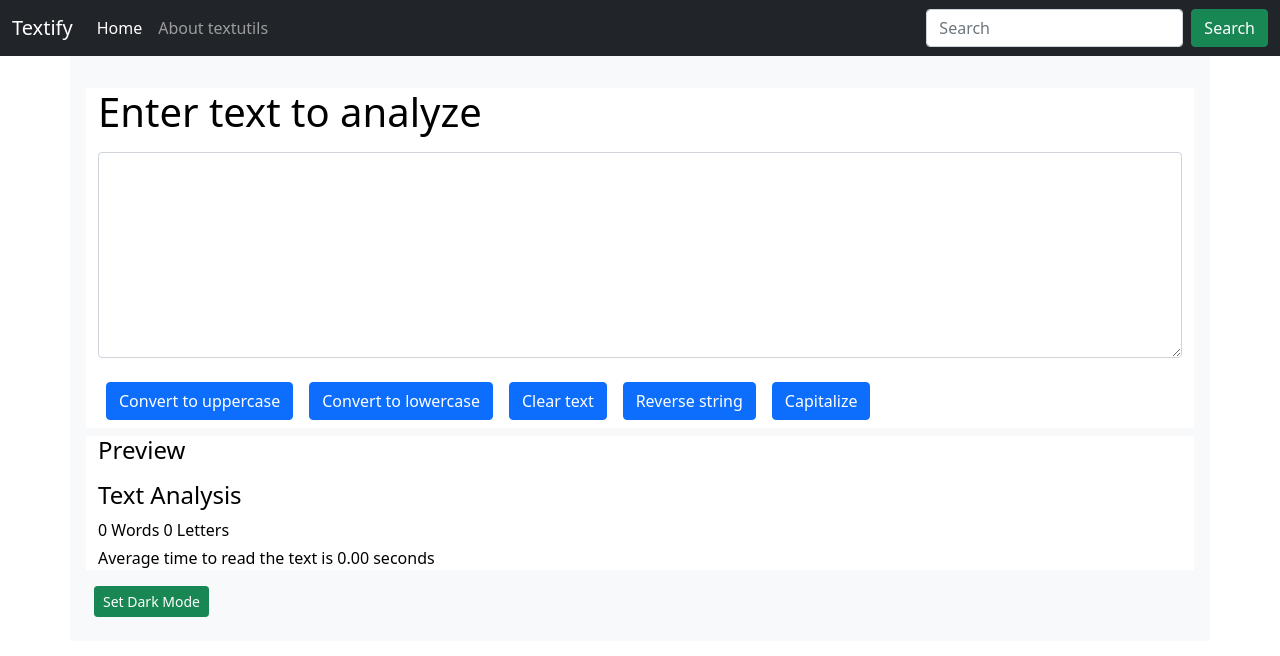
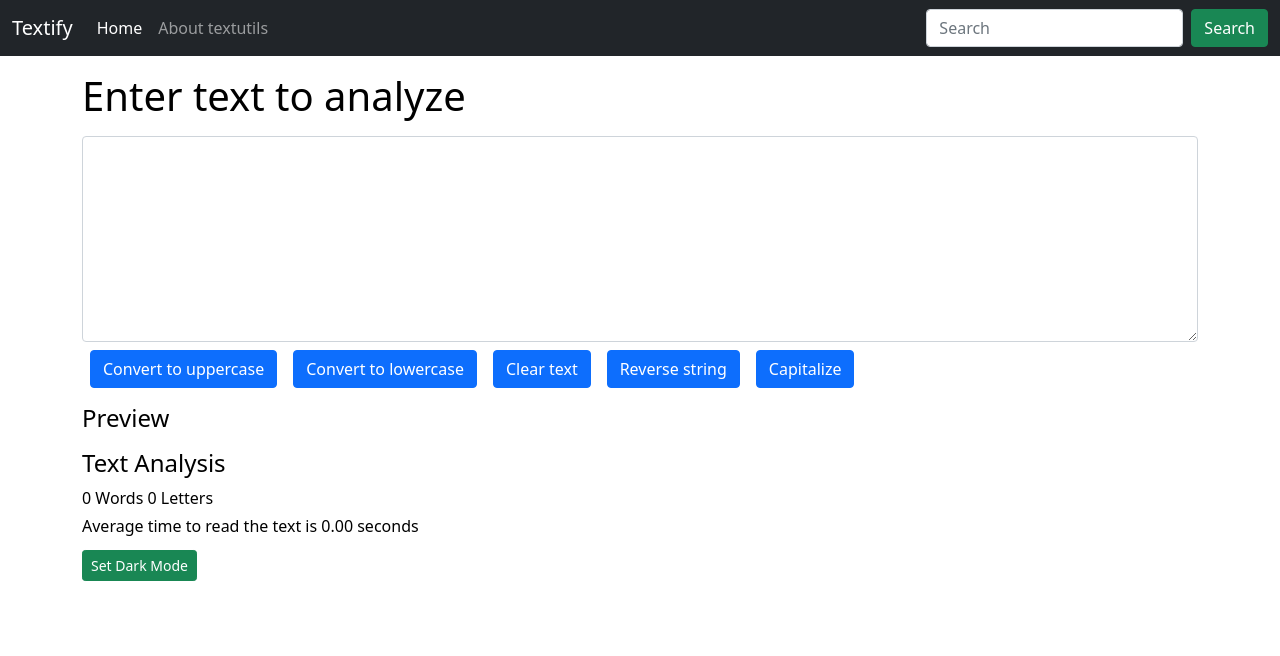
Before and after one commit to Parthiba-Mukhopadhyay/Textify, a React (Create React App) app in the folder my-app/: page / in a window 1280 px wide. Shown: the top 656 px of the page. Built offline with nearby package versions, Linux system fonts and the light colour scheme.

Commit message:
project1

```diff
--- a/my-app/src/App.js
+++ b/my-app/src/App.js
@@ -7,9 +7,7 @@ function App() {
   return (
     <>
       <Navbar title="Textify" aboutText="About textutils" />
-      <div className="container p-3 mb-2 bg-light text-dark ">
-         <Textform/>
-      </div>
+        <Textform/>
     </>
   );
 }
--- a/my-app/src/Components/Textform.js
+++ b/my-app/src/Components/Textform.js
@@ -72,13 +72,12 @@ const toggleStyle=()=>{
 
   }
 
-
   const [text, setText] = useState("");
   return (
     <>
-      <div className="container" style={myStyle}>
+    <div className="container" style={myStyle}>
       <h1 className="my-3">Enter text to analyze</h1>
-        <div className="mb-3">
+        <div className>
           <textarea
             className="form-control"
             id="exampleFormControlTextarea1"
@@ -127,15 +126,13 @@ const toggleStyle=()=>{
         >
           Capitalize
         </button>
-      </div>
-      <div className="container my-2" style={myStyle}>
         <h4 className="my-2">Preview</h4>
         <p>{text}</p>
         <h4>Text Analysis</h4>
         <p className="my-1">{text.split(" ").length-1} Words {text.length} Letters</p>
         <p className="my-1">Average time to read the text is {((text.split(" ").length-1)*0.2).toFixed(2)} seconds</p>
-      </div>
-      <button onClick={toggleStyle} type="button" className= "btn btn-success btn-sm my-2 mx-2">{myText}</button>
+      <button onClick={toggleStyle} type="button" className= "btn btn-success btn-sm my-2">{myText}</button>
+    </div>
     </>
   );
 }
```
